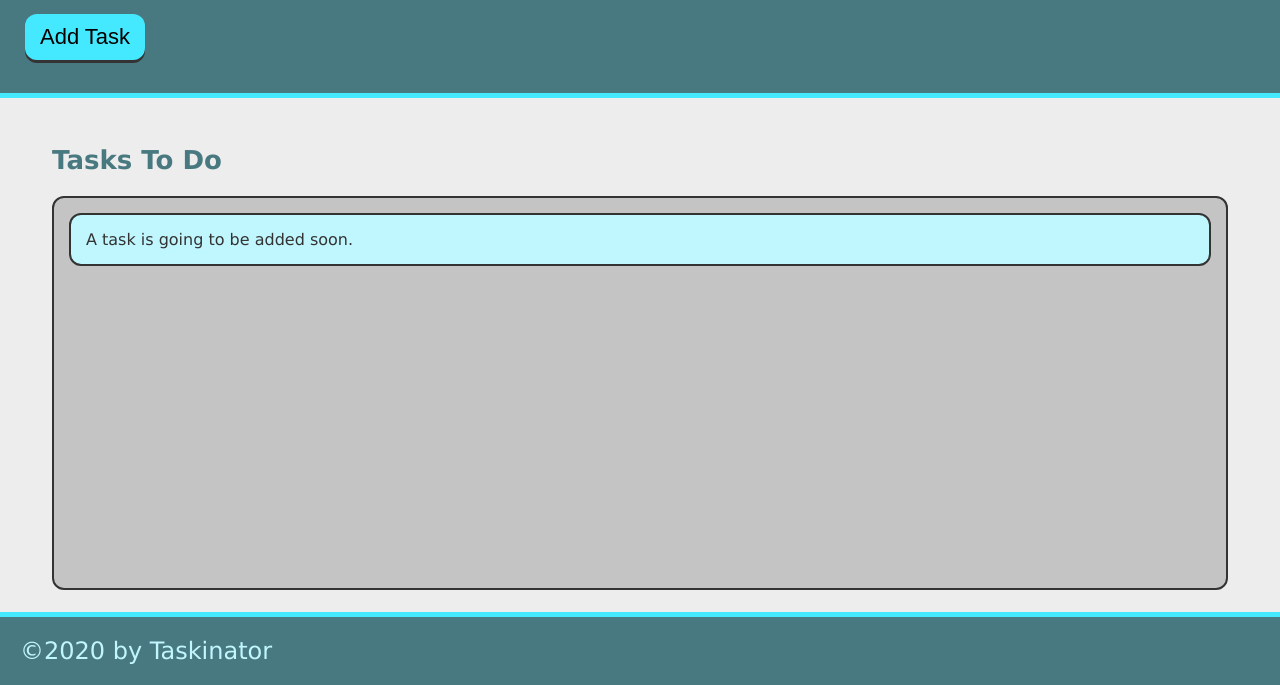
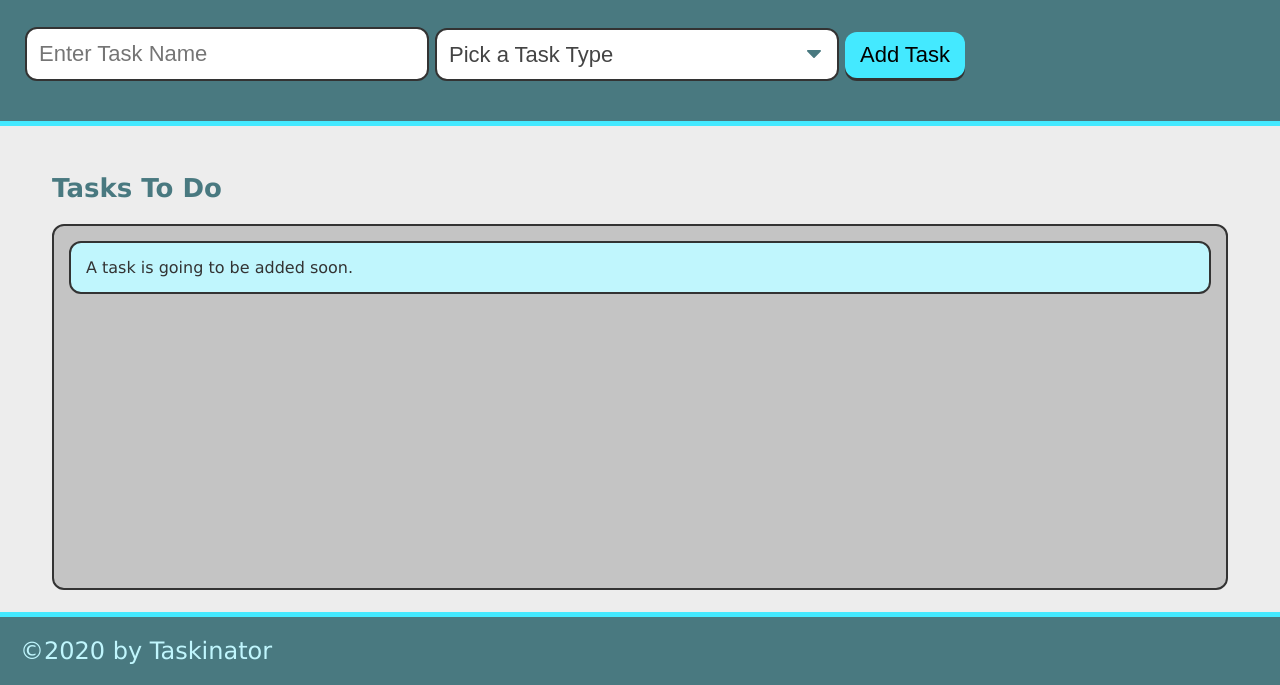
Before and after one commit to CrisGraciano/taskinator, a plain HTML site: page index.html in a window 1280 px wide. Shown: the part 115-800 px from the top of the page. Drawn offline with Linux system fonts and the light colour scheme.

Commit message:
pre fix of refresh issue

```diff
--- a/assets/js/script.js
+++ b/assets/js/script.js
@@ -1,11 +1,13 @@
-var buttonEl = document.querySelector("#save-task");
+var formEl = document.querySelector("task-form");
 var tasksToDoEl = document.querySelector("#tasks-to-do");
 
-var createTaskHandler = function() {
+var createTaskHandler = function(event) {
+    event.preventDefault();
+
     var listItemEl = document.createElement("li");
     listItemEl.className = "task-item";
     listItemEl.textContent = "This is a new taskypoo.";
     tasksToDoEl.appendChild(listItemEl);
 };
 
-buttonEl.addEventListener("click", createTaskHandler);
+formEl.addEventListener("submit", createTaskHandler);
--- a/index.html
+++ b/index.html
@@ -10,7 +10,22 @@
     <header>
         <h1 class="page-title">Taskinator</h1>
         <p>Click the button below to add a new Task</p>
-        <button class="btn" id="save-task">Add Task</button>
+        <form id="task-form">
+            <div class="form-group">
+                <input type="text" name="task-name" placeholder="Enter Task Name" />
+            </div>
+            <div class="form-group">
+                <select name="task-type" class="select-dropdown">
+                    <option value="" disabled selected>Pick a Task Type</option>
+                    <option value="Print">Print</option>
+                    <option value="Web">Web</option>
+                    <option value="Moble">Mobile</option>
+                </select>
+            </div>
+            <div class="form-group">
+                <button class="btn" id="save-task" type="sumbit">Add Task</button>
+            </div>
+        </form>
     </header>
 
     <main class="page-content">
```
